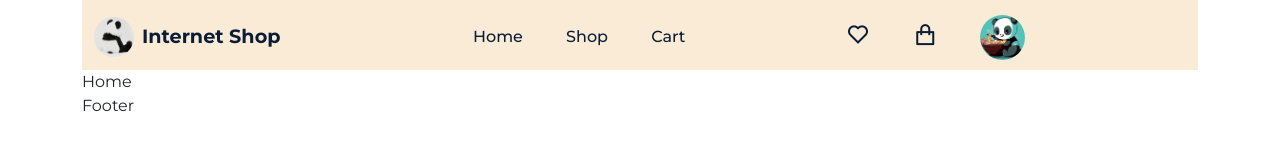
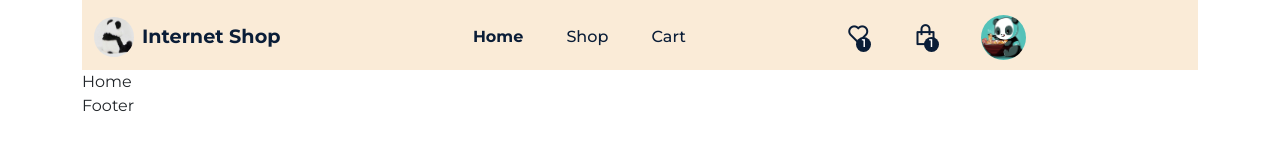
Before and after one commit to ShumovskaIryna/CakeShop, a React (Create React App) app: page /home in a window 1280 px wide. Shown: the top 160 px of the page. Built offline with nearby package versions, Linux system fonts and the light colour scheme.

Commit message:
header design done

```diff
--- a/package.json
+++ b/package.json
@@ -7,6 +7,7 @@
     "@testing-library/react": "^13.4.0",
     "@testing-library/user-event": "^13.5.0",
     "bootstrap": "^5.3.0",
+    "framer-motion": "^10.12.16",
     "react": "^18.2.0",
     "react-dom": "^18.2.0",
     "react-router-dom": "^6.12.0",
--- a/src/components/Header/Header.jsx
+++ b/src/components/Header/Header.jsx
@@ -5,6 +5,7 @@ import { Container, Row } from "reactstrap"
 import './header.css';
 import userIcon from "../../assets/images/1.jpeg"
 import logo from "../../assets/images/logo.png"
+import { motion } from "framer-motion"
 
 const nav__link = [
   {
@@ -35,9 +36,9 @@ const Header = () => {
             </div>
             <div className='navigation'>
               <ul className='menu'>
-                {nav__link.map(item=>(
-                  <li className='nav_item'>
-                  <NavLink to={item.path}>{item.display}</NavLink>
+                {nav__link.map((item, index)=>(
+                  <li className='nav_item' key={index}>
+                  <NavLink to={item.path} className={(navClass)=>navClass.isActive ? 'nav_active' : ''}>{item.display}</NavLink>
                   </li>
                 ))}
               </ul>
@@ -45,12 +46,14 @@ const Header = () => {
             <div className='nav_icons'>
               <span className='fav_icon'>
                 <i class="ri-heart-line"></i>
+                <span className='badge'>1</span>
               </span>
               <span className='cart_icon'>
                 <i class="ri-shopping-bag-line"></i>
+                <span className='badge'>1</span>
               </span>
               <span className='user_icon'>
-                <img src={userIcon} alt="" className='user' />
+                <motion.img whileTap={{ scale: 1.1}} src={userIcon} alt="" className='user' />
               </span>
             </div>
             <div className='mobile_menu'>
--- a/src/components/Header/header.css
+++ b/src/components/Header/header.css
@@ -55,11 +55,10 @@
 }
 
 .mobile_menu span i{
-    font-size: 1.5rem;
+    font-size: 1.6rem;
     cursor: pointer;
     display: none;
 }
-
 
 .menu{
     display: flex;
@@ -69,3 +68,30 @@
     color: var(--primary-color);
     margin-bottom: 0px;
 }
+
+.nav_active{
+    font-weight: 700 !important;
+}
+
+.cart_icon,
+.fav_icon{
+    position: relative;
+}
+
+.badge{
+    position: absolute;
+    display: flex;
+    align-items: center;
+    justify-content: center;
+    top: 50%;
+    right: -5%;
+    width: 15px;
+    height: 15px;
+    content: "";
+    background: var(--primary-color);
+    color: #fff;
+    border-radius: 50px;
+    font-size: .7rem;
+    font-weight: 600;
+    z-index: 10;
+}
```
Also changed, not shown: 1 other file (tests, documents, lock files or other folders).
